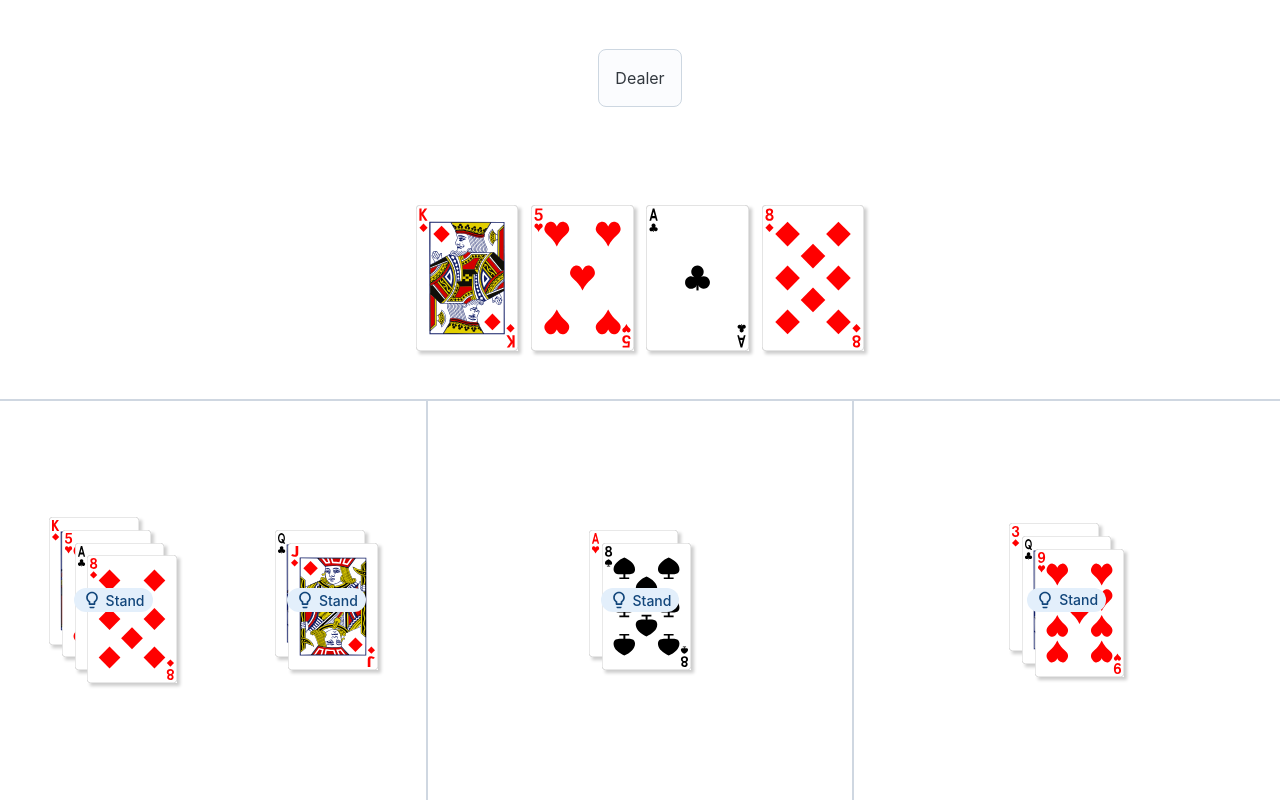
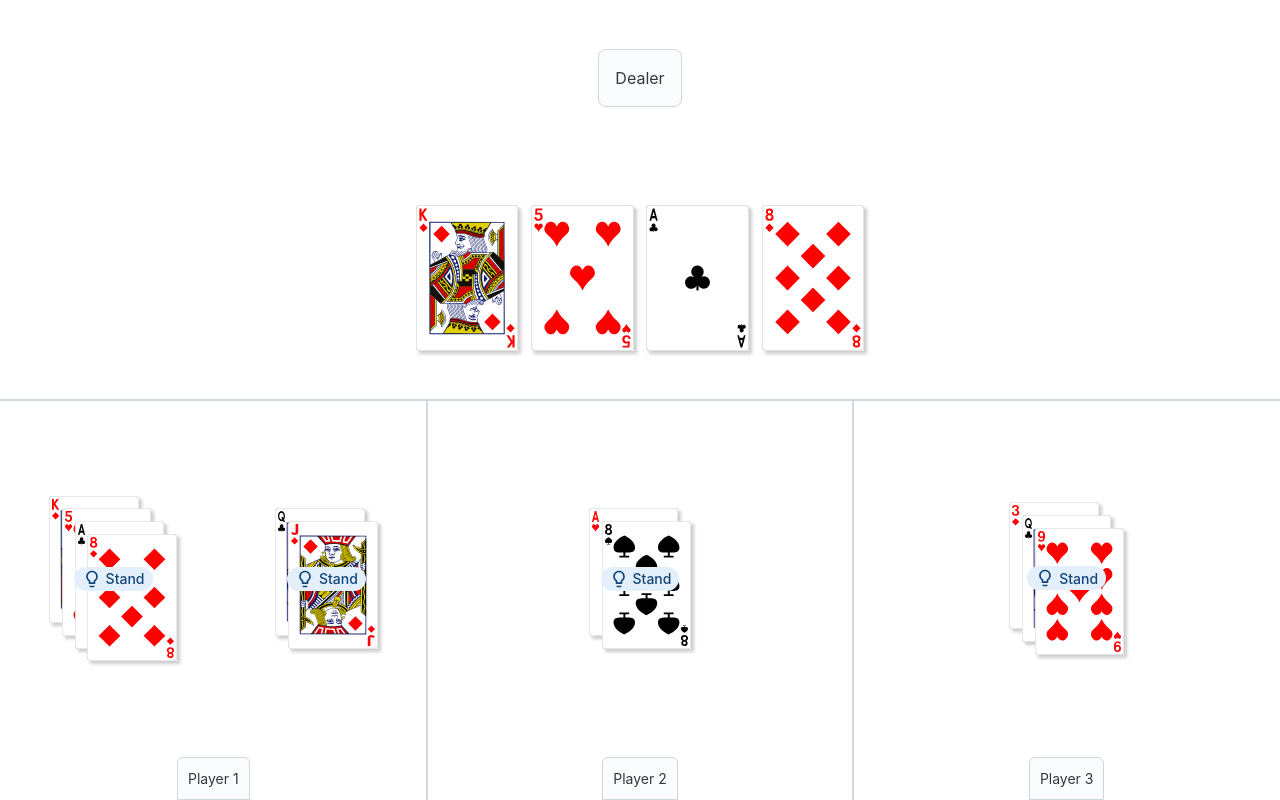
Before and after one commit to landrygeiger/cornhacks2024, a React (Vite) app in the folder client/: page / in a window 1280 px wide. Both pictures are taken after a click on the button "Start". Built offline with nearby package versions, Linux system fonts and the light colour scheme; no server answers.

Commit message:
Create alert

```diff
--- a/client/src/components/GameView.tsx
+++ b/client/src/components/GameView.tsx
@@ -73,9 +73,21 @@ const GameView: FC = () => {
           margin: 0,
         }}
       >
-        <HandView hands={p1Hand} style={{ flexGrow: 1, flexBasis: 0 }} />
-        <HandView hands={p2Hand} style={{ flexGrow: 1, flexBasis: 0 }} />
-        <HandView hands={p3Hand} style={{ flexGrow: 1, flexBasis: 0 }} />
+        <HandView
+          hands={p1Hand}
+          style={{ flexGrow: 1, flexBasis: 0 }}
+          playerNumber={1}
+        />
+        <HandView
+          hands={p2Hand}
+          style={{ flexGrow: 1, flexBasis: 0 }}
+          playerNumber={2}
+        />
+        <HandView
+          hands={p3Hand}
+          style={{ flexGrow: 1, flexBasis: 0 }}
+          playerNumber={3}
+        />
       </div>
     </div>
   );
--- a/client/src/components/HandView.tsx
+++ b/client/src/components/HandView.tsx
@@ -1,6 +1,6 @@
 import { CSSProperties, FC } from "react";
 import { Hand } from "../types";
-import { Chip } from "@mui/joy";
+import { Card, Chip } from "@mui/joy";
 import { LightbulbOutlined } from "@mui/icons-material";
 
 const CARD_WIDTH = "7vw";
@@ -8,6 +8,7 @@ const CARD_HEIGHT = "9.96vw";
 const CARD_SPACING = "1vw";
 
 type Props = {
+  playerNumber: number;
   hands: Hand[];
   style?: CSSProperties;
 };
@@ -18,7 +19,7 @@ const handWidthCssCalcStr = (hand: Hand) =>
 const handHeightCssCalcStr = (hand: Hand) =>
   `calc(${CARD_HEIGHT} + ${hand.length - 1} * ${CARD_SPACING})`;
 
-const HandView: FC<Props> = ({ hands, style }) => {
+const HandView: FC<Props> = ({ playerNumber, hands, style }) => {
   return (
     <div
       style={{
@@ -73,6 +74,12 @@ const HandView: FC<Props> = ({ hands, style }) => {
           </div>
         ))}
       </div>
+      <Card
+        size="sm"
+        sx={{ borderBottomLeftRadius: 0, borderBottomRightRadius: 0 }}
+      >
+        Player {playerNumber}
+      </Card>
     </div>
   );
 };
```
